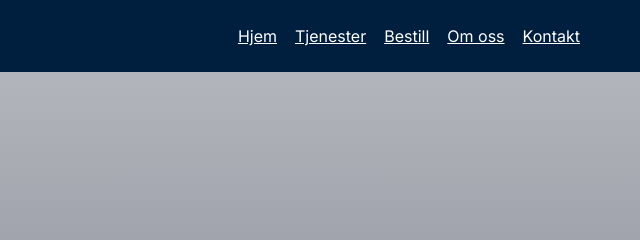
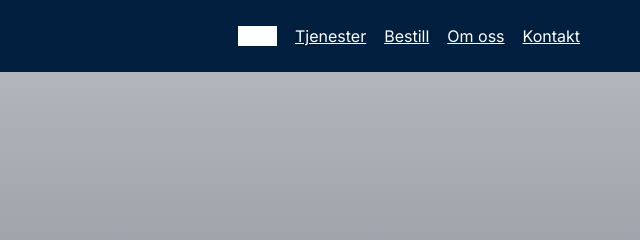
Before and after one commit to Baizly/Baizly, a plain HTML site: page index.html in a window 1280 px wide. In both pictures the pointer is over the link "Hjem". Shown: the top 240 px of the page, 640-1280 px from the left. Drawn offline with Linux system fonts and the light colour scheme.

Commit message:
Update index.html

```diff
--- a/index.html
+++ b/index.html
@@ -50,7 +50,7 @@ Quick config example (edit in the CONFIG block near top of file):
     .brand h2{margin:0;font-size:1.05rem;color:var(--accent);letter-spacing:0.2px}
     nav.primary{display:flex;gap:18px}
     nav.primary a{color: var(--accent);}
-    nav.primary a:hover{background: var(--primary) }
+    nav.primary a:hover{background: var(--accent) }
     .cta-small{background: var(--primary); color: var(--accent);}
 
     /* MOBILE NAV */
```
